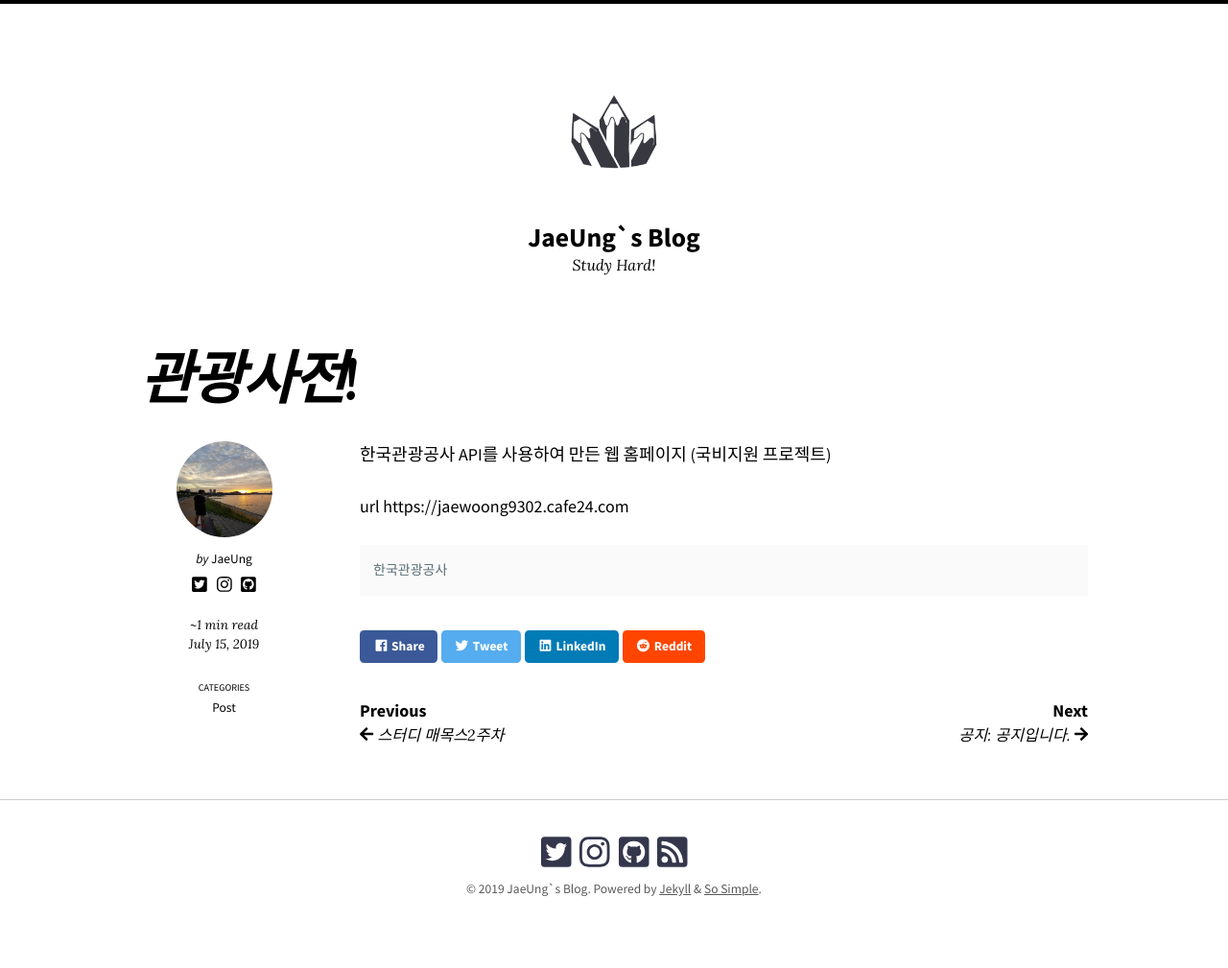
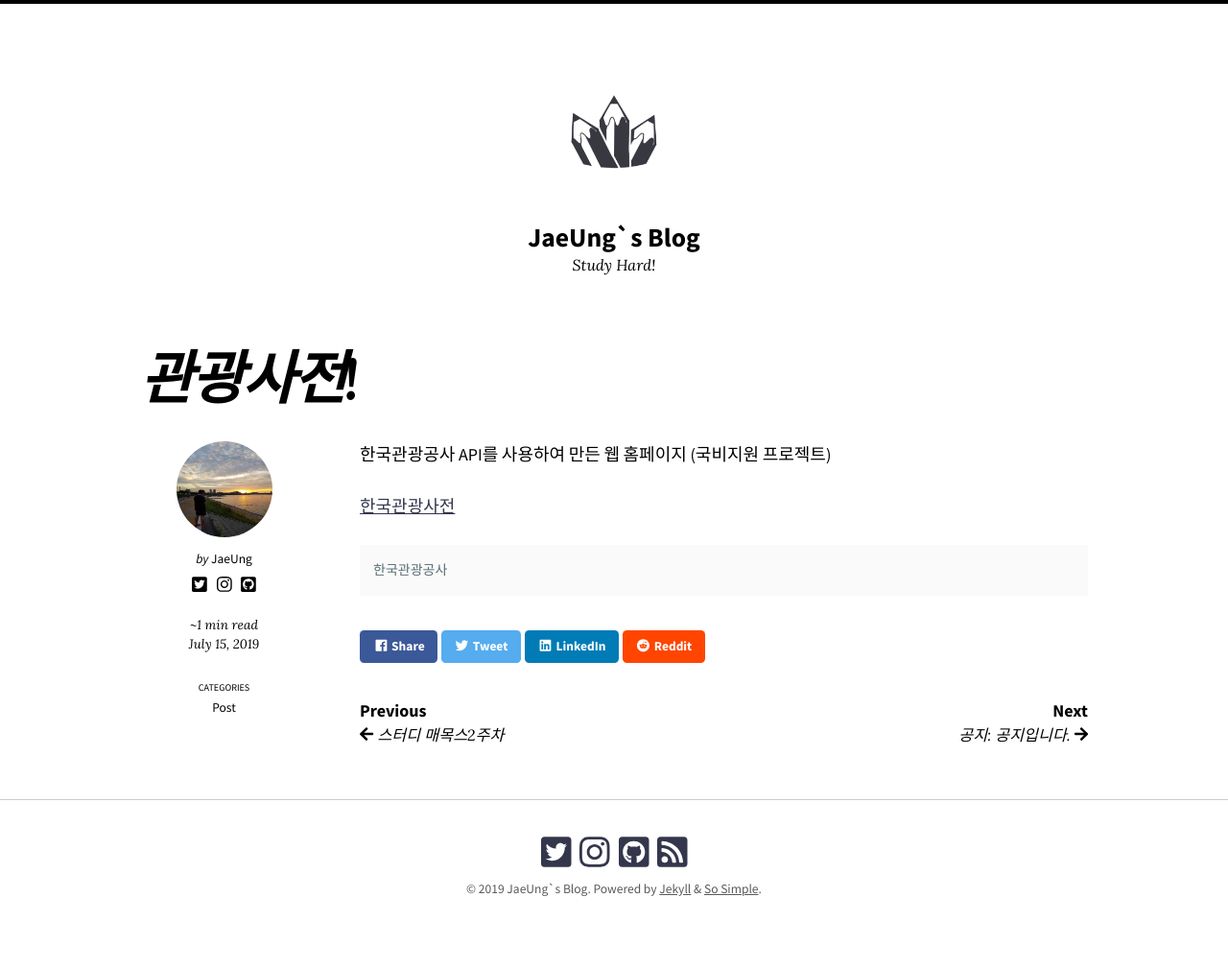
Before and after one commit to kimjw9302/kimjw9302.github.io, a Jekyll site: the page built from _posts/2019-07-15-관광사전.md, in a window 1280 px wide. Shown: the whole page at 96% size. Built offline with Jekyll 4.4.1, drawn with Linux system fonts in a browser that asks for light colours; nearby versions of some CDN libraries.

Commit message:
Update 2019-07-15-관광사전.md

````diff
--- a/_posts/2019-07-15-관광사전.md
+++ b/_posts/2019-07-15-관광사전.md
@@ -8,8 +8,8 @@ last_modified_at: 2019-03-09T12:45:25-05:00
 
 한국관광공사 API를 사용하여 만든 웹 홈페이지 (국비지원 프로젝트)
 
-url
-https://jaewoong9302.cafe24.com
+[한국관광사전](https://jaewoong9302.cafe24.com)
+
 ```bash
 한국관광공사
 ```
````
